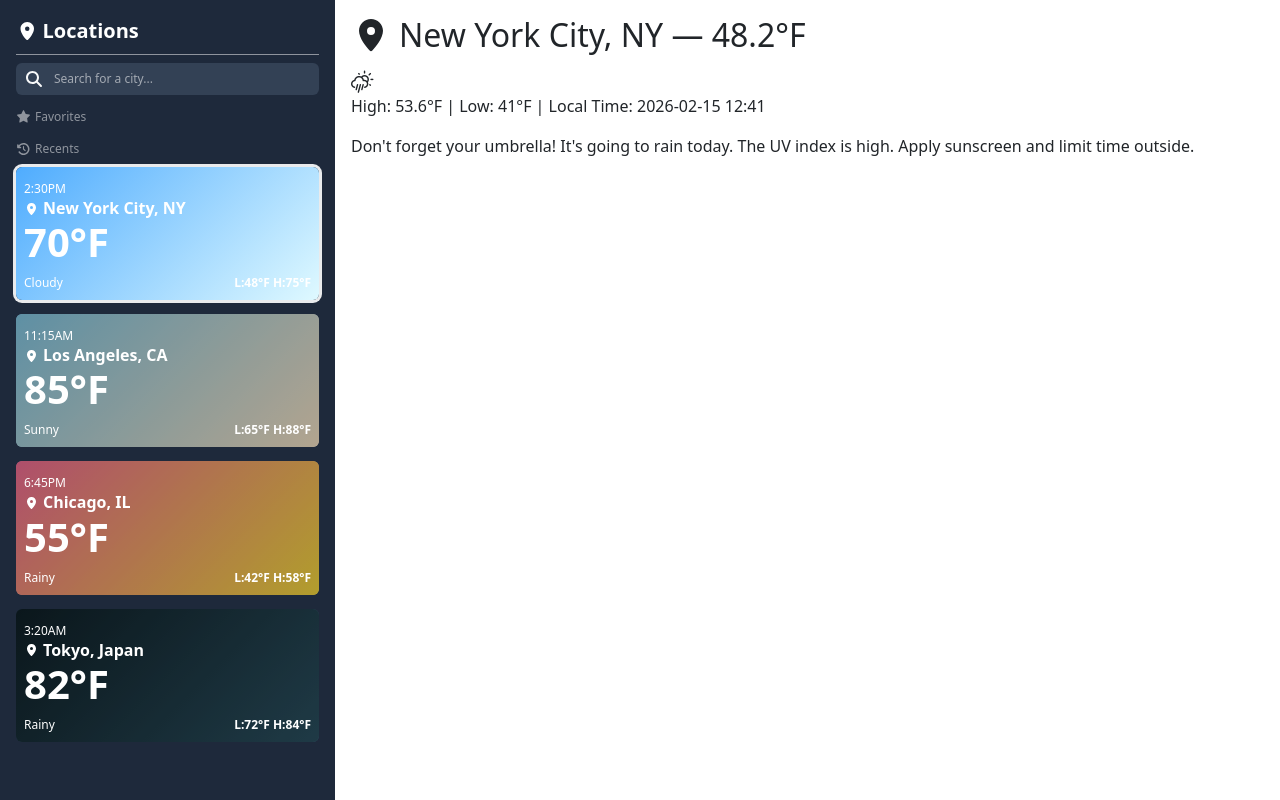
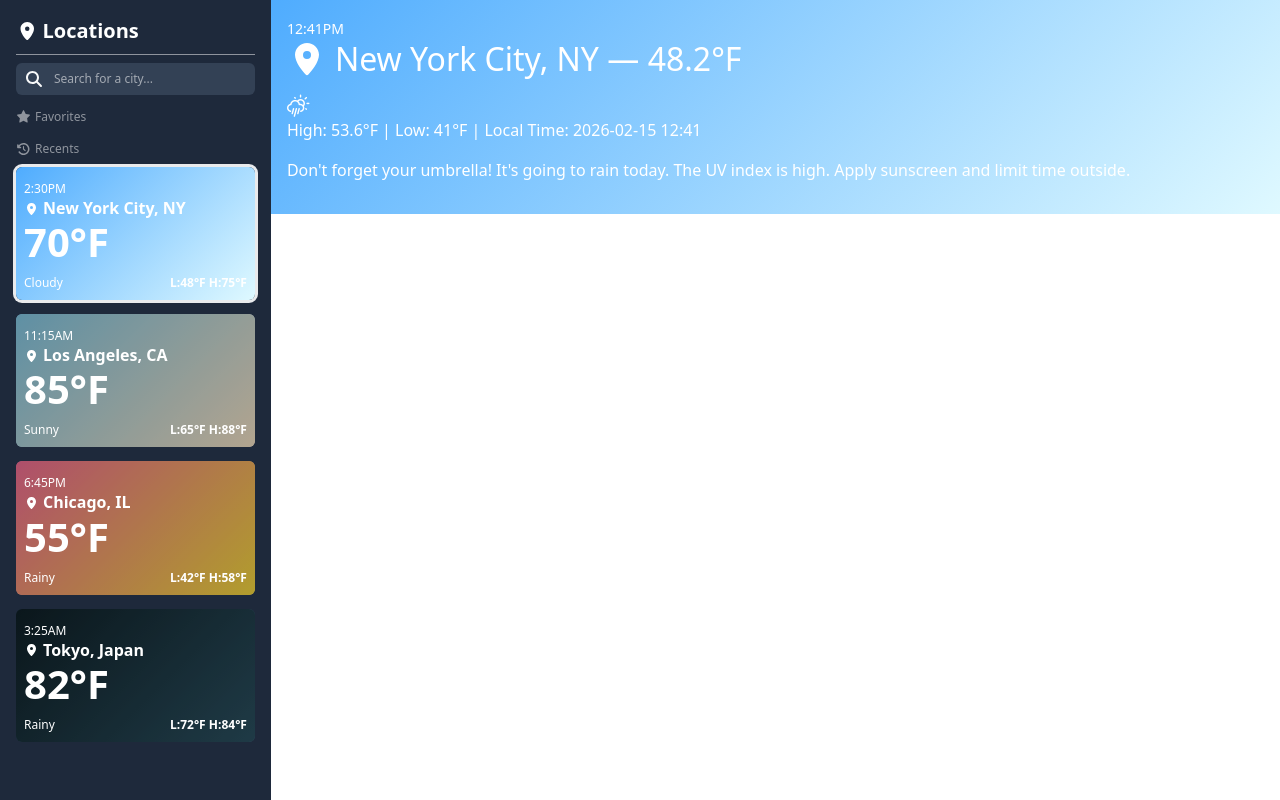
Before and after one commit to builtbymarielle/weather, a React (Vite) app: page / in a window 1280 px wide. Built offline with nearby package versions, Linux system fonts and the light colour scheme; no server answers; a web font is replaced by a local one.

Commit message:
ui helpers for bg and times

```diff
--- a/src/App.jsx
+++ b/src/App.jsx
@@ -12,7 +12,7 @@ function App() {
       condition: "Cloudy",
       hightemp_f: 75,
       lowtemp_f: 48,
-      clockTime: "2:30PM",
+      localTime: "2026-02-15 14:30",
     },
     {
       city: "Los Angeles, CA",
@@ -20,7 +20,7 @@ function App() {
       condition: "Sunny",
       hightemp_f: 88,
       lowtemp_f: 65,
-      clockTime: "11:15AM",
+      localTime: "2026-02-15 11:15",
     },
     {
       city: "Chicago, IL",
@@ -28,7 +28,7 @@ function App() {
       condition: "Rainy",
       hightemp_f: 58,
       lowtemp_f: 42,
-      clockTime: "6:45PM",
+      localTime: "2026-02-15 18:45",
     },
     {
       city: "Tokyo, Japan",
@@ -36,7 +36,7 @@ function App() {
       condition: "Rainy",
       hightemp_f: 84,
       lowtemp_f: 72,
-      clockTime: "3:20AM",
+      localTime: "2026-02-15 03:25",
     },
   ]);
   const [selectedLocation, setSelectedLocation] = useState(locations[0]);
@@ -68,7 +68,7 @@ function App() {
         onAddLocation={(loc) => setLocations([...locations, loc])}
         onSearch={setQuery}
       />
-      <main>
+      <main className="w-100 d-flex">
         <WeatherFetcher
           query={query}
           onData={setWeather}
@@ -78,7 +78,7 @@ function App() {
         {loading && <p className="text-center">Loading...</p>}
         {error && <p className="text-center text-red-500">{error}</p>}
         {weather && (
-          <div className="container-fluid p-3">
+          <div className="container-fluid p-0 d-flex flex-column w-100">
             <Header weather={weather} />
           </div>
         )}
--- a/src/components/Main/Header.jsx
+++ b/src/components/Main/Header.jsx
@@ -6,6 +6,7 @@ import {
   getWeatherIconClass,
   getRecommendations,
 } from "../../utils/weatherHelpers";
+import { getBgTheme, parseTimeWith12Hour } from "../../utils/uiHelpers";
 
 export default function Header({ weather }) {
   const [recommendation, setRecommendation] = useState("");
@@ -20,6 +21,9 @@ export default function Header({ weather }) {
   const uv = weather.current.uv;
   const isDay = weather.current.is_day;
 
+  const { hour24, time12 } = parseTimeWith12Hour(localTime);
+  const bgTheme = getBgTheme(hour24, styles);
+
   useEffect(() => {
     const tips = getRecommendations(currentCondition, uv, highTemp, lowTemp);
     setRecommendation(tips);
@@ -33,7 +37,8 @@ export default function Header({ weather }) {
   }, [currentCondition, isDay]);
 
   return (
-    <header className={styles.header}>
+    <header className={`${bgTheme} p-3 text-white w-100`}>
+      <small>{time12}</small>
       <h2>
         <FontAwesomeIcon icon={faLocationDot} className="me-2" />
         {locationName} — {currentTemp}°F
--- a/src/components/Main/Header.module.css
+++ b/src/components/Main/Header.module.css
@@ -0,0 +1,15 @@
+.bgSunrise {
+  background: var(--bg-sunrise);
+}
+
+.bgDay {
+  background: var(--bg-daytime);
+}
+
+.bgSunset {
+  background: var(--bg-sunset);
+}
+
+.bgNight {
+  background: var(--bg-nighttime);
+}
--- a/src/components/Sidebar/LocationCard.jsx
+++ b/src/components/Sidebar/LocationCard.jsx
@@ -1,6 +1,7 @@
 import { FontAwesomeIcon } from "@fortawesome/react-fontawesome";
 import { faLocationDot } from "@fortawesome/free-solid-svg-icons";
 import styles from "./LocationCard.module.css";
+import { getBgTheme, parseTimeWith12Hour } from "../../utils/uiHelpers";
 
 export default function LocationCard({
   city,
@@ -8,38 +9,18 @@ export default function LocationCard({
   condition,
   lowtemp_f,
   hightemp_f,
-  clockTime,
+  localTime,
   selected,
 }) {
-  // Parse time string (e.g., "2:30PM") to 24-hour format
-  const parseTime = (timeStr) => {
-    const match = timeStr.match(/(\d+):(\d+)(AM|PM)/i);
-    if (!match) return 12; // default to noon if parsing fails
-
-    let hour = parseInt(match[1]);
-    const period = match[3].toUpperCase();
-
-    if (period === "PM" && hour !== 12) hour += 12;
-    if (period === "AM" && hour === 12) hour = 0;
-
-    return hour;
-  };
-
-  const hour = parseTime(clockTime);
-
-  let bgTheme = styles.bgDay;
-  if (hour >= 0 && hour < 6) bgTheme = styles.bgNight;
-  else if (hour >= 6 && hour < 12) bgTheme = styles.bgSunrise;
-  else if (hour >= 12 && hour < 17) bgTheme = styles.bgDay;
-  else if (hour >= 17 && hour < 21) bgTheme = styles.bgSunset;
-  else if (hour >= 21 && hour <= 24) bgTheme = styles.bgNight;
+  const { hour24, time12 } = parseTimeWith12Hour(localTime);
+  const bgTheme = getBgTheme(hour24, styles);
 
   return (
     <div
       className={`${styles.locCard} ${bgTheme} rounded p-2 w-100 text-white ${selected ? styles.selected : ""} `}
     >
       {!selected && <div className={styles.overlay}></div>} {/* overlay */}
-      <small>{clockTime}</small>
+      <small>{time12}</small>
       <div className="d-flex align-items-center">
         <FontAwesomeIcon icon={faLocationDot} className="me-1" />
         <h5 className="m-0">{city}</h5>
--- /dev/null
+++ b/src/utils/uiHelpers.js
@@ -0,0 +1,42 @@
+/**
+ * Determine background theme class based on hour
+ * @param {number} hour 0-23
+ * @param {object} styles CSS Module object
+ * @returns {string} background class
+ */
+export function getBgTheme(hour, styles) {
+  if (hour >= 0 && hour < 6) return styles.bgNight;
+  if (hour >= 6 && hour < 12) return styles.bgSunrise;
+  if (hour >= 12 && hour < 17) return styles.bgDay;
+  if (hour >= 17 && hour < 21) return styles.bgSunset;
+  return styles.bgNight; // 21-24
+}
+
+/**
+ * Parse a time string and return:
+ * - hour in 24-hour format (0-23)
+ * - formatted 12-hour time string (e.g., "1:30PM")
+ * @param {string} timeStr - "YYYY-MM-DD HH:MM" or "HH:MM"
+ * @returns {{ hour24: number, time12: string }}
+ */
+export function parseTimeWith12Hour(timeStr) {
+  if (!timeStr) return { hour24: 12, time12: "12:00PM" };
+
+  // Extract the time part if a date is included
+  const timePart = timeStr.includes(" ") ? timeStr.split(" ")[1] : timeStr;
+  const [hourStr, minuteStr] = timePart.split(":");
+
+  let hour24 = parseInt(hourStr, 10);
+  const minute = minuteStr ? parseInt(minuteStr, 10) : 0;
+
+  if (isNaN(hour24)) hour24 = 12;
+
+  // Convert to 12-hour format
+  const period = hour24 >= 12 ? "PM" : "AM";
+  let hour12 = hour24 % 12;
+  if (hour12 === 0) hour12 = 12;
+
+  const time12 = `${hour12}:${minute.toString().padStart(2, "0")}${period}`;
+
+  return { hour24, time12 };
+}
```
